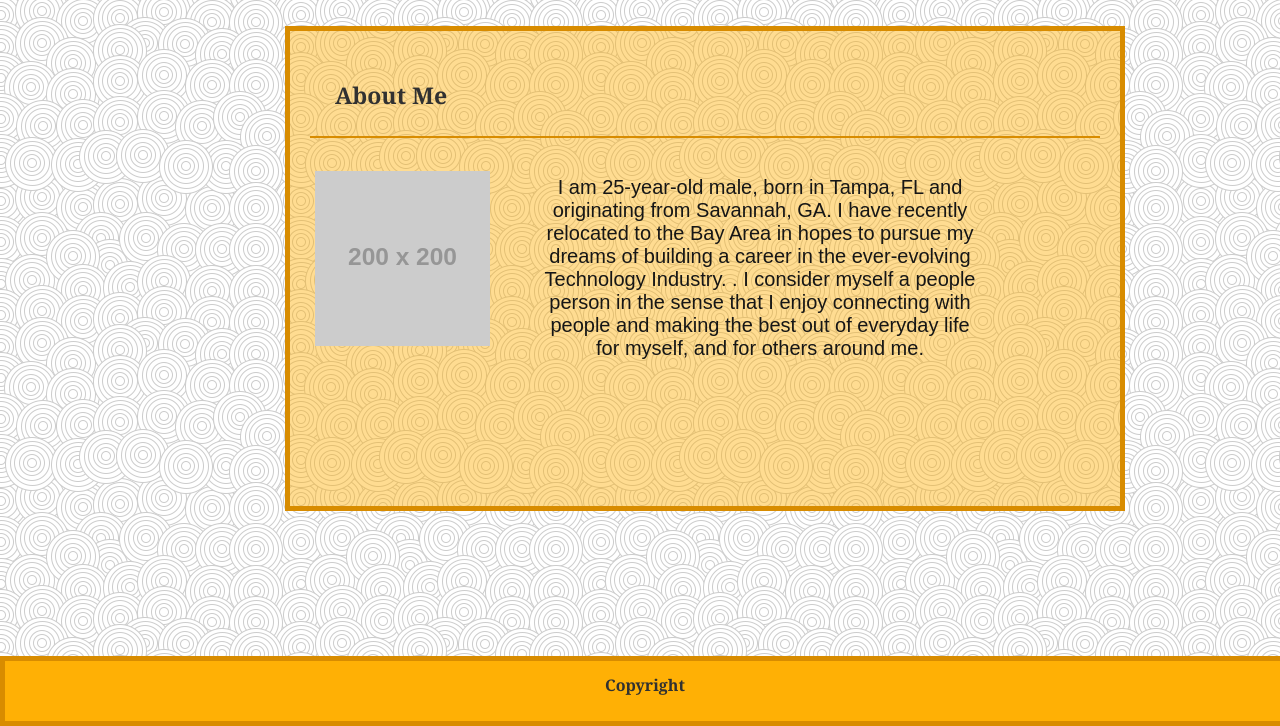
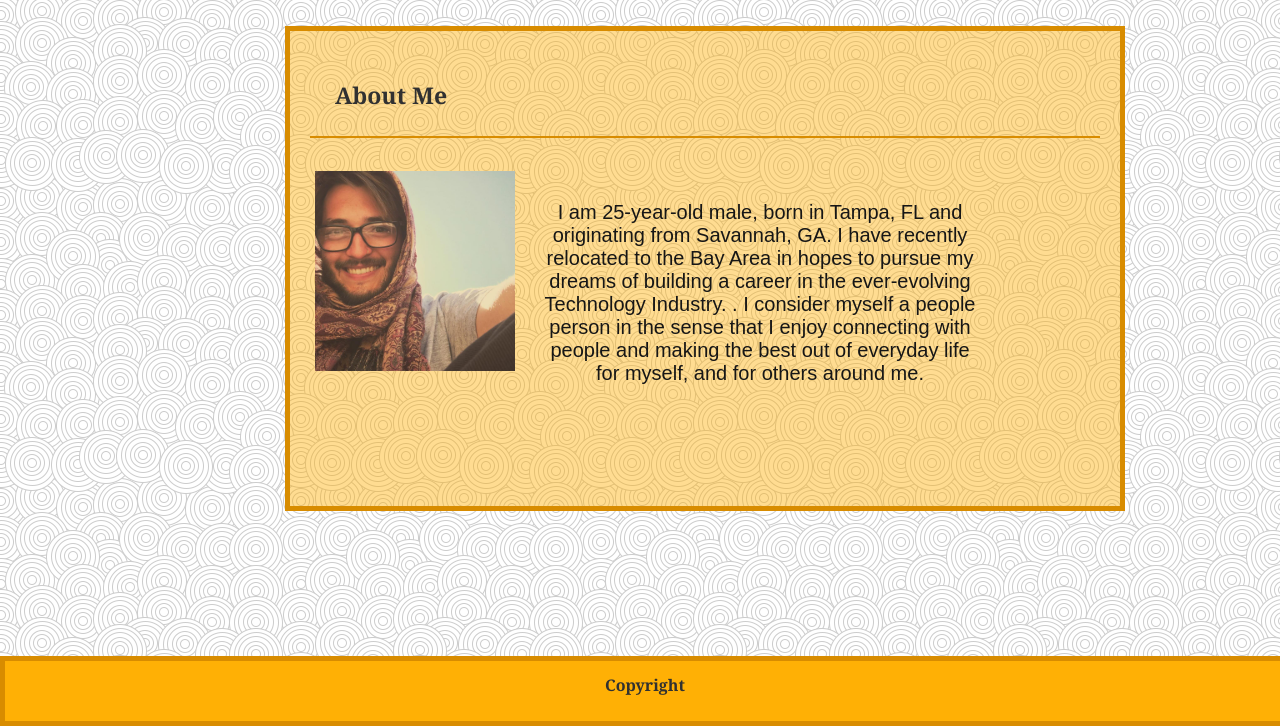
Before and after one commit to dvsalln/Basic-Portfolio, a plain HTML site: page index.html in a window 1280 px wide. Shown: the part 104-830 px from the top of the page. Drawn offline with Linux system fonts and the light colour scheme; placeholder pictures from the web are drawn by us; a script that the page names is missing.

Commit message:
added bio img

```diff
--- a/assets/css/style.css
+++ b/assets/css/style.css
@@ -90,14 +90,13 @@ form {
 
 img {
 
-    float: left;
     margin-top: 10px;
     margin-bottom: 20px;
     margin-left: 25px;
     margin-right: 0px;
-    height: 175px;
-    width: 175px;
-    float: center;
+    height: 200px;
+    width: 200px;
+    float: left;
 }
 
 p {
--- a/index.html
+++ b/index.html
@@ -37,7 +37,7 @@
         <h3>About Me</h3>
 
 <!-- IMAGE -->
-<img class="bio-image" src="https://placehold.it/200x200" alt="Davis Allen">
+<img class="bio-image" src="../Basic-Portfolio/assets/images/headshot.jpg" alt="Davis Allen">
 
 <!-- PARAGRAPH -->
         <p>
```
